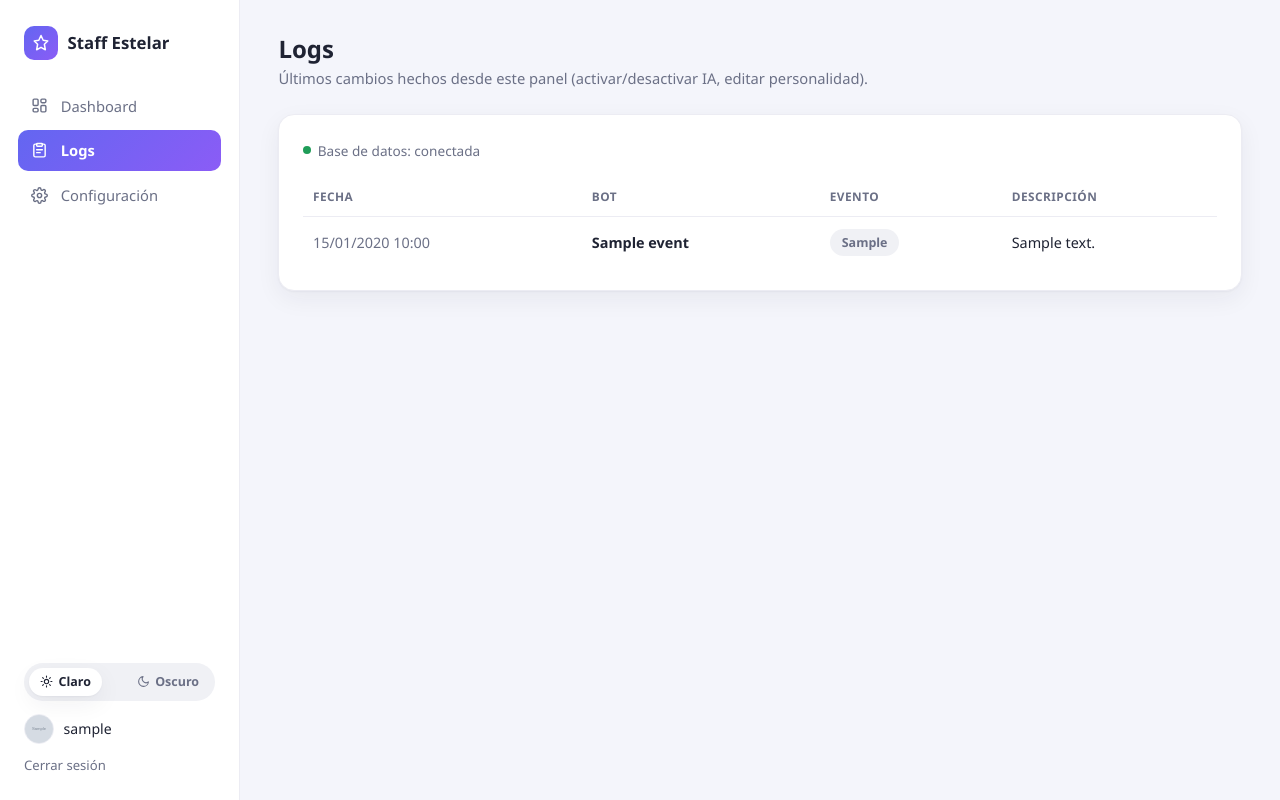
After one commit to tioreality/equipo-staff-de-estelar-oficial, a FastAPI app: template panel/templates/logs.html in a window 1280 px wide. The commit adds this page. Run offline with FastAPI, Linux system fonts and the light colour scheme; the template is opened without the code that fills it: most values are stand-ins (such as "Sample title", 1, 10 or a date in 2020); grey boxes marked "Sample" are stand-in pictures.

Commit message:
Iconos SVG, avatar real de Discord, y paginas de Logs y Configuracion funcionales

```diff
--- a/panel/main.py
+++ b/panel/main.py
@@ -170,8 +170,32 @@ async def auth_callback(request: Request, code: str = "", state: str = "", error
 
     request.session["user_id"] = discord_user["id"]
     request.session["username"] = discord_user.get("username", "Admin")
+    request.session["avatar_url"] = _discord_avatar_url(discord_user)
     logger.info("Login exitoso en el panel: %s (%s)", discord_user.get("username"), discord_user["id"])
     return RedirectResponse("/dashboard")
+
+
+def _discord_avatar_url(discord_user: dict) -> str:
+    """
+    Arma la URL pública de la foto de perfil de Discord del usuario.
+    Si no tiene avatar propio (cuenta nueva o sin foto), cae al avatar
+    por defecto que asigna Discord según su discriminador/ID -- nunca
+    queda una imagen rota.
+    """
+    user_id = discord_user.get("id", "")
+    avatar_hash = discord_user.get("avatar")
+    if avatar_hash:
+        ext = "gif" if avatar_hash.startswith("a_") else "png"
+        return f"https://cdn.discordapp.com/avatars/{user_id}/{avatar_hash}.{ext}?size=64"
+
+    # Avatar por defecto: para cuentas nuevas (sistema de username sin
+    # discriminador) Discord usa (id >> 22) % 6; mantenemos un cálculo
+    # simple y seguro que nunca lanza excepción.
+    try:
+        default_index = (int(user_id) >> 22) % 6
+    except (TypeError, ValueError):
+        default_index = 0
+    return f"https://cdn.discordapp.com/embed/avatars/{default_index}.png"
 
 
 @app.get("/logout")
@@ -216,8 +240,74 @@ async def dashboard(request: Request):
         "dashboard.html",
         {
             "username": request.session.get("username"),
+            "avatar_url": request.session.get("avatar_url"),
             "db_status": db_status,
             "bots": bots,
+        },
+    )
+
+
+@app.get("/logs", response_class=HTMLResponse)
+async def logs(request: Request):
+    error = _config_check(request)
+    if error:
+        return error
+    redirect = _require_login(request)
+    if redirect:
+        return redirect
+
+    db_status = "conectada"
+    events = []
+    try:
+        with get_engine().connect():
+            pass
+        with session_scope() as session:
+            rows = (
+                session.query(BotEvent)
+                .order_by(BotEvent.created_at.desc())
+                .limit(100)
+                .all()
+            )
+            for row in rows:
+                events.append({
+                    "created_at": row.created_at,
+                    "bot_slug": row.bot_slug,
+                    "bot_display_name": display_name_for(row.bot_slug) if row.bot_slug else None,
+                    "event_type": row.event_type,
+                    "description": row.description,
+                })
+    except DBConfigError as e:
+        db_status = f"no configurada ({e})"
+    except Exception as e:
+        db_status = f"error de conexión ({e})"
+
+    return templates.TemplateResponse(
+        request,
+        "logs.html",
+        {
+            "username": request.session.get("username"),
+            "avatar_url": request.session.get("avatar_url"),
+            "db_status": db_status,
+            "events": events,
+        },
+    )
+
+
+@app.get("/config", response_class=HTMLResponse)
+async def config_page(request: Request):
+    error = _config_check(request)
+    if error:
+        return error
+    redirect = _require_login(request)
+    if redirect:
+        return redirect
+
+    return templates.TemplateResponse(
+        request,
+        "config.html",
+        {
+            "username": request.session.get("username"),
+            "avatar_url": request.session.get("avatar_url"),
         },
     )
 
@@ -262,7 +352,12 @@ async def edit_bot(request: Request, bot_slug: str):
     return templates.TemplateResponse(
         request,
         "edit_bot.html",
-        {"bot": bot, "saved": False, "username": request.session.get("username")},
+        {
+            "bot": bot,
+            "saved": False,
+            "username": request.session.get("username"),
+            "avatar_url": request.session.get("avatar_url"),
+        },
     )
 
 
@@ -329,7 +424,12 @@ async def save_bot(
     return templates.TemplateResponse(
         request,
         "edit_bot.html",
-        {"bot": bot, "saved": True, "username": request.session.get("username")},
+        {
+            "bot": bot,
+            "saved": True,
+            "username": request.session.get("username"),
+            "avatar_url": request.session.get("avatar_url"),
+        },
     )
 
 
--- a/panel/static/style.css
+++ b/panel/static/style.css
@@ -149,7 +149,7 @@ a { color: inherit; }
     display: flex;
     align-items: center;
     justify-content: center;
-    font-size: 1.1rem;
+    color: white;
     flex-shrink: 0;
 }
 
@@ -171,7 +171,19 @@ a { color: inherit; }
     font-weight: 500;
 }
 
-.nav-item .ico { font-size: 1rem; width: 1.2rem; text-align: center; }
+.nav-item .ico {
+    width: 1.2rem;
+    height: 1.2rem;
+    display: inline-flex;
+    align-items: center;
+    justify-content: center;
+    flex-shrink: 0;
+}
+
+.nav-item:hover {
+    background: var(--default-bg);
+    color: var(--text);
+}
 
 .nav-item.active {
     background: linear-gradient(135deg, var(--accent), var(--accent-2));
@@ -179,9 +191,8 @@ a { color: inherit; }
     font-weight: 600;
 }
 
-.nav-item.disabled {
-    opacity: 0.45;
-    cursor: default;
+.nav-item.active:hover {
+    background: linear-gradient(135deg, var(--accent), var(--accent-2));
 }
 
 .sidebar-footer {
@@ -199,16 +210,26 @@ a { color: inherit; }
     font-size: 0.88rem;
 }
 
-.user-avatar {
+.user-avatar,
+.user-avatar-img {
     width: 30px;
     height: 30px;
     border-radius: 50%;
+    flex-shrink: 0;
+}
+
+.user-avatar {
     background: var(--default-bg);
     display: flex;
     align-items: center;
     justify-content: center;
     font-weight: 700;
     font-size: 0.85rem;
+}
+
+.user-avatar-img {
+    object-fit: cover;
+    border: 1px solid var(--border);
 }
 
 .salir {
@@ -228,6 +249,10 @@ a { color: inherit; }
 }
 
 .theme-toggle button {
+    display: inline-flex;
+    align-items: center;
+    justify-content: center;
+    gap: 0.35rem;
     border: none;
     background: transparent;
     padding: 0.35rem 0.7rem;
@@ -236,6 +261,7 @@ a { color: inherit; }
     font-weight: 600;
     color: var(--text-dim);
     cursor: pointer;
+    font-family: inherit;
 }
 
 .theme-toggle button.active {
--- a/panel/templates/_sidebar.html
+++ b/panel/templates/_sidebar.html
@@ -1,29 +1,64 @@
-{# Sidebar compartido entre dashboard.html y edit_bot.html #}
+{# Sidebar compartido entre dashboard.html, logs.html, config.html y edit_bot.html #}
 <aside class="sidebar">
     <div class="brand">
-        <span class="brand-mark">⭐</span>
+        <span class="brand-mark">
+            <svg viewBox="0 0 24 24" width="18" height="18" fill="none" stroke="currentColor" stroke-width="2" stroke-linecap="round" stroke-linejoin="round">
+                <path d="M12 2l2.9 6.26L21 9.27l-4.5 4.39L17.8 21 12 17.77 6.2 21l1.3-7.34L3 9.27l6.1-1.01L12 2z"/>
+            </svg>
+        </span>
         Staff Estelar
     </div>
 
     <nav class="nav">
         <a class="nav-item {{ 'active' if active_nav == 'dashboard' else '' }}" href="/dashboard">
-            <span class="ico">🗂️</span> Dashboard
+            <span class="ico">
+                <svg viewBox="0 0 24 24" width="17" height="17" fill="none" stroke="currentColor" stroke-width="2" stroke-linecap="round" stroke-linejoin="round">
+                    <rect x="3" y="3" width="7" height="9" rx="1.5"/>
+                    <rect x="14" y="3" width="7" height="5" rx="1.5"/>
+                    <rect x="14" y="12" width="7" height="9" rx="1.5"/>
+                    <rect x="3" y="16" width="7" height="5" rx="1.5"/>
+                </svg>
+            </span>
+            Dashboard
         </a>
-        <span class="nav-item disabled" title="Próximamente">
-            <span class="ico">📜</span> Logs
-        </span>
-        <span class="nav-item disabled" title="Próximamente">
-            <span class="ico">⚙️</span> Configuración
-        </span>
+        <a class="nav-item {{ 'active' if active_nav == 'logs' else '' }}" href="/logs">
+            <span class="ico">
+                <svg viewBox="0 0 24 24" width="17" height="17" fill="none" stroke="currentColor" stroke-width="2" stroke-linecap="round" stroke-linejoin="round">
+                    <path d="M8 3H6a2 2 0 0 0-2 2v14a2 2 0 0 0 2 2h12a2 2 0 0 0 2-2V5a2 2 0 0 0-2-2h-2"/>
+                    <rect x="8" y="2" width="8" height="4" rx="1"/>
+                    <path d="M8 11h8M8 15h5"/>
+                </svg>
+            </span>
+            Logs
+        </a>
+        <a class="nav-item {{ 'active' if active_nav == 'config' else '' }}" href="/config">
+            <span class="ico">
+                <svg viewBox="0 0 24 24" width="17" height="17" fill="none" stroke="currentColor" stroke-width="2" stroke-linecap="round" stroke-linejoin="round">
+                    <circle cx="12" cy="12" r="3"/>
+                    <path d="M19.4 15a1.65 1.65 0 0 0 .33 1.82l.06.06a2 2 0 1 1-2.83 2.83l-.06-.06a1.65 1.65 0 0 0-1.82-.33 1.65 1.65 0 0 0-1 1.51V21a2 2 0 0 1-4 0v-.09A1.65 1.65 0 0 0 9 19.4a1.65 1.65 0 0 0-1.82.33l-.06.06a2 2 0 1 1-2.83-2.83l.06-.06A1.65 1.65 0 0 0 4.6 15a1.65 1.65 0 0 0-1.51-1H3a2 2 0 0 1 0-4h.09A1.65 1.65 0 0 0 4.6 9a1.65 1.65 0 0 0-.33-1.82l-.06-.06a2 2 0 1 1 2.83-2.83l.06.06A1.65 1.65 0 0 0 9 4.6a1.65 1.65 0 0 0 1-1.51V3a2 2 0 0 1 4 0v.09a1.65 1.65 0 0 0 1 1.51 1.65 1.65 0 0 0 1.82-.33l.06-.06a2 2 0 1 1 2.83 2.83l-.06.06A1.65 1.65 0 0 0 19.4 9a1.65 1.65 0 0 0 1.51 1H21a2 2 0 0 1 0 4h-.09a1.65 1.65 0 0 0-1.51 1z"/>
+                </svg>
+            </span>
+            Configuración
+        </a>
     </nav>
 
     <div class="sidebar-footer">
         <div class="theme-toggle">
-            <button type="button" data-theme-btn="light">☀️ Claro</button>
-            <button type="button" data-theme-btn="dark">🌙 Oscuro</button>
+            <button type="button" data-theme-btn="light">
+                <svg viewBox="0 0 24 24" width="13" height="13" fill="none" stroke="currentColor" stroke-width="2" stroke-linecap="round"><circle cx="12" cy="12" r="4"/><path d="M12 2v2M12 20v2M4.9 4.9l1.4 1.4M17.7 17.7l1.4 1.4M2 12h2M20 12h2M4.9 19.1l1.4-1.4M17.7 6.3l1.4-1.4"/></svg>
+                Claro
+            </button>
+            <button type="button" data-theme-btn="dark">
+                <svg viewBox="0 0 24 24" width="13" height="13" fill="none" stroke="currentColor" stroke-width="2" stroke-linecap="round" stroke-linejoin="round"><path d="M21 12.8A9 9 0 1 1 11.2 3a7 7 0 0 0 9.8 9.8z"/></svg>
+                Oscuro
+            </button>
         </div>
         <div class="user-chip">
-            <span class="user-avatar">{{ (username or "A")[0] | upper }}</span>
+            {% if avatar_url %}
+                <img class="user-avatar-img" src="{{ avatar_url }}" alt="{{ username }}">
+            {% else %}
+                <span class="user-avatar">{{ (username or "A")[0] | upper }}</span>
+            {% endif %}
             <span>{{ username }}</span>
         </div>
         <a class="salir" href="/logout">Cerrar sesión</a>
--- /dev/null
+++ b/panel/templates/logs.html
@@ -0,0 +1,53 @@
+{% extends "base.html" %}
+{% block title %}Logs — Panel del Equipo Estelar{% endblock %}
+
+{% block body %}
+<div class="app-shell">
+    {% set active_nav = "logs" %}
+    {% include "_sidebar.html" %}
+
+    <div class="content">
+        <div class="top-bar">
+            <div>
+                <h1>Logs</h1>
+                <p class="subtitle">Últimos cambios hechos desde este panel (activar/desactivar IA, editar personalidad).</p>
+            </div>
+        </div>
+
+        <div class="panel">
+            <div class="db-status">
+                <span class="db-dot {{ '' if db_status == 'conectada' else 'bad' }}"></span>
+                Base de datos: {{ db_status }}
+            </div>
+
+            {% if events %}
+            <table class="bots-table">
+                <thead>
+                    <tr>
+                        <th>Fecha</th>
+                        <th>Bot</th>
+                        <th>Evento</th>
+                        <th>Descripción</th>
+                    </tr>
+                </thead>
+                <tbody>
+                    {% for ev in events %}
+                    <tr>
+                        <td class="dim">{{ ev.created_at.strftime("%d/%m/%Y %H:%M") if ev.created_at else "" }}</td>
+                        <td class="bot-name">{{ ev.bot_display_name or "—" }}</td>
+                        <td><span class="pill pill-default">{{ ev.event_type }}</span></td>
+                        <td>{{ ev.description }}</td>
+                    </tr>
+                    {% endfor %}
+                </tbody>
+            </table>
+            {% else %}
+            <div class="empty-state">
+                Todavía no hay eventos registrados. Aquí aparecerá cada vez que alguien active/desactive
+                la IA de un bot o edite su personalidad desde este panel.
+            </div>
+            {% endif %}
+        </div>
+    </div>
+</div>
+{% endblock %}
```
Also changed, not shown: panel/templates/config.html (added, +27 -0 lines).
